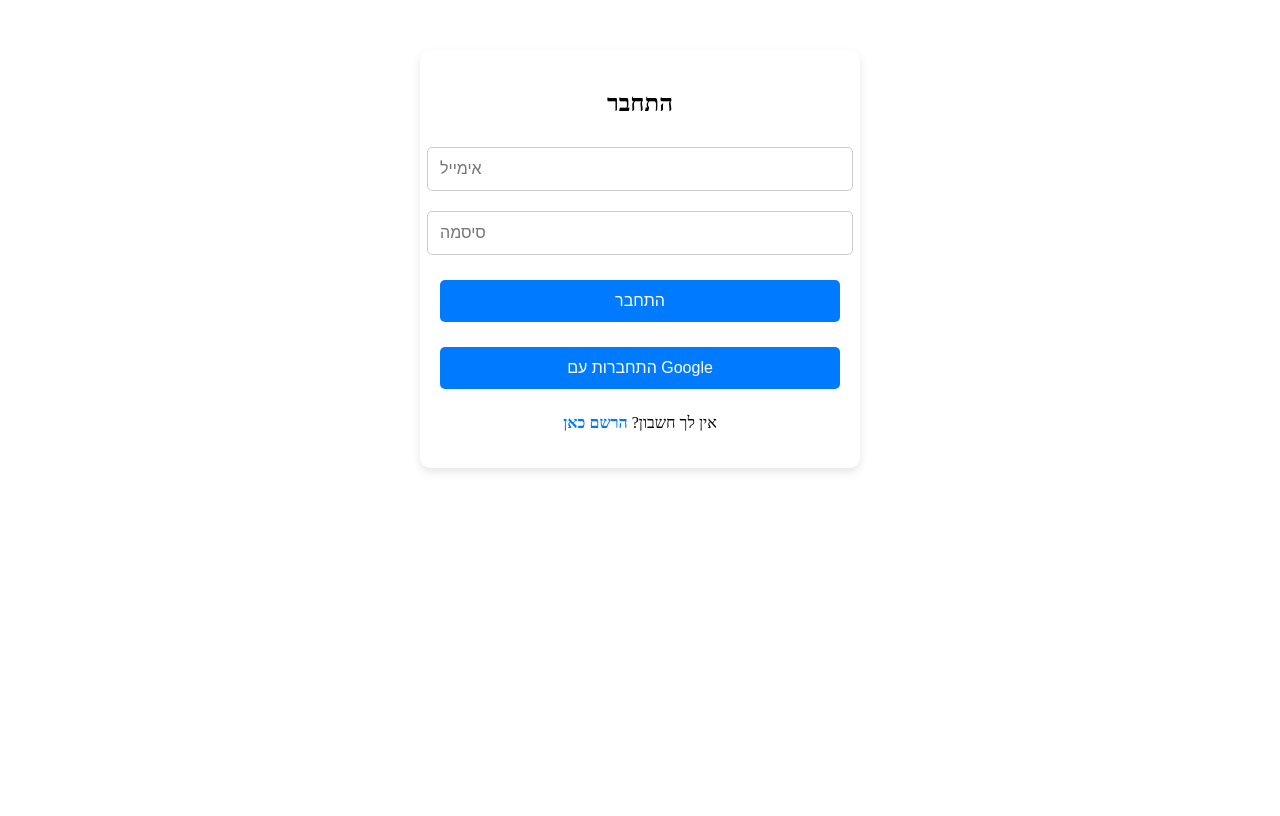
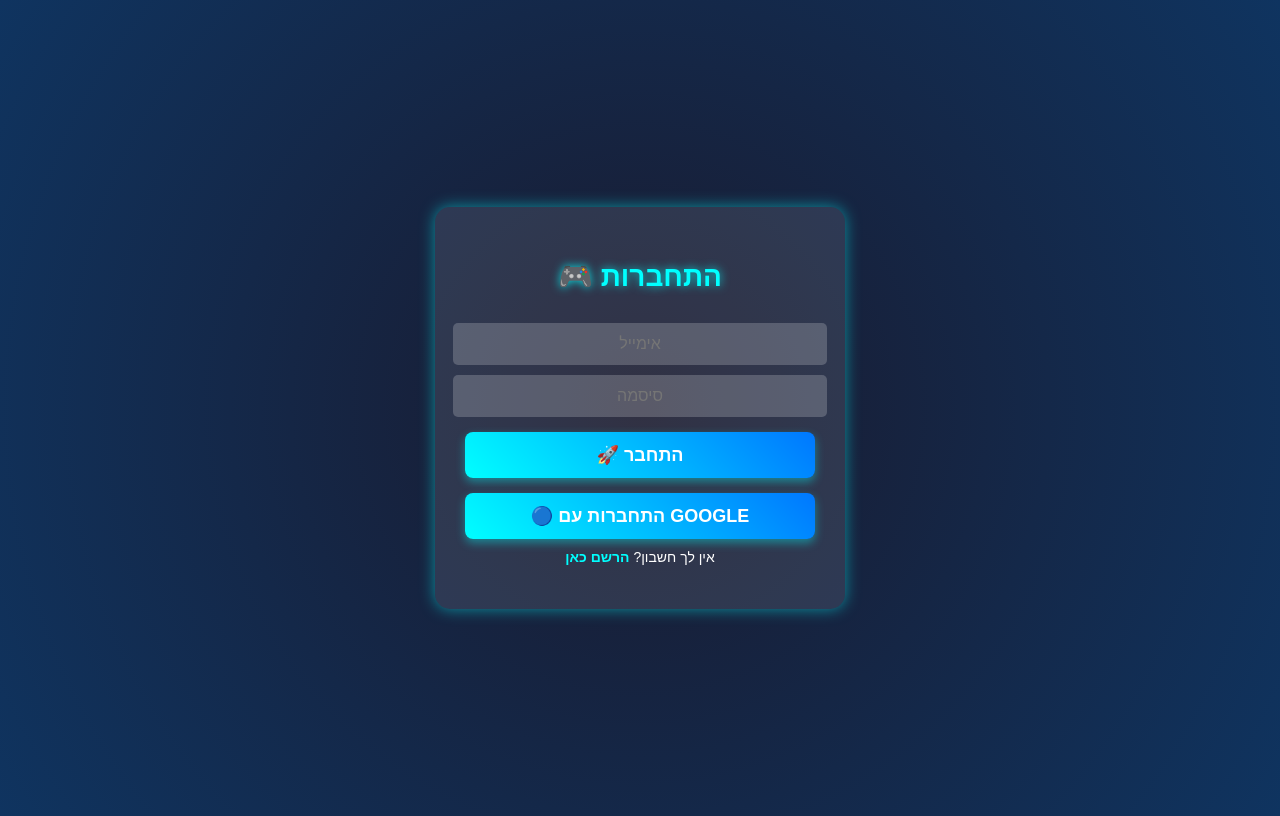
Before and after one commit to orabitbol/Cosmic-Coin, a React (Vite) app: page /login in a window 1280 px wide. Built offline with nearby package versions, Linux system fonts and the light colour scheme; no server answers.

Commit message:
add changes in login

```diff
--- a/src/component/login/Login.tsx
+++ b/src/component/login/Login.tsx
@@ -42,7 +42,7 @@ const Login = observer(() => {
           <p>אתה כבר מחובר, מעביר ללובי...</p>
         ) : (
           <form onSubmit={handleSignIn} className="login-form">
-          <h2>התחבר</h2>
+            <h2>🎮 התחברות</h2>
             {error && <p className="error-message">{error}</p>}
 
             <div className="input-group">
@@ -66,11 +66,11 @@ const Login = observer(() => {
             </div>
 
             <button type="submit" disabled={isLoading}>
-            {isLoading ? "מתחבר..." : "התחבר"}
+              {isLoading ? "🔄 מתחבר..." : "🚀 התחבר"}
             </button>
 
             <button type="button" onClick={signInWithGoogle} disabled={isLoading}>
-            התחברות עם Google
+              🔵 התחברות עם Google
             </button>
 
             <p>אין לך חשבון? <Link to="/signup">הרשם כאן</Link></p>
@@ -78,6 +78,7 @@ const Login = observer(() => {
         )}
       </div>
     );
+
 });
 
 export default Login;
--- a/src/component/login/login.scss
+++ b/src/component/login/login.scss
@@ -1,22 +1,34 @@
+// 🎮 רקע כללי של העמוד
+body {
+  background: radial-gradient(circle, #1a1a2e, #0f3460);
+  color: #fff;
+  font-family: "Poppins", sans-serif;
+}
+
+// 🎮 עיצוב הקונטיינר - מרכז את ה-Form באמצע המסך
 .login-container {
-  max-width: 400px;
-  margin: 50px auto;
-  padding: 20px;
+  display: flex;
+  justify-content: center;
+  align-items: center;
+  height: 100vh; // גורם ל-Form להיות במרכז המסך
+}
+
+// 🎮 תיבת התחברות - עיצוב ניאוני
+.login-form {
+  background: rgba(255, 255, 255, 0.1);
+  padding: 30px;
+  border-radius: 15px;
+  box-shadow: 0 0 15px rgba(0, 255, 255, 0.5);
   text-align: center;
-  background: #fff;
-  border-radius: 10px;
-  box-shadow: 0 4px 10px rgba(0, 0, 0, 0.1);
+  width: 350px;
   animation: fadeIn 0.5s ease-in-out;
 
-  .login-form {
-    display: flex;
-    flex-direction: column;
-    gap: 15px;
-  }
-
   h2 {
-    font-size: 24px;
-    margin-bottom: 10px;
+    font-size: 28px;
+    margin-bottom: 20px;
+    text-transform: uppercase;
+    color: #00ffff;
+    text-shadow: 0 0 10px rgba(0, 255, 255, 0.8);
   }
 
   .input-group {
@@ -28,66 +40,94 @@
   input {
     width: 100%;
     padding: 12px;
-    margin-top: 5px;
-    border: 1px solid #ccc;
+    margin-top: 10px;
+    border: none;
     border-radius: 5px;
     font-size: 16px;
+    background: rgba(255, 255, 255, 0.2);
+    color: #fff;
+    outline: none;
+    transition: 0.3s;
+    text-align: center;
+
+    &:focus {
+      box-shadow: 0 0 10px rgba(0, 255, 255, 0.8);
+    }
   }
 
+  // 🎮 עיצוב כפתורים עם אפקטים של גיימינג
   button {
     width: 100%;
     padding: 12px;
-    margin-top: 10px;
-    background-color: #007bff;
-    color: white;
+    margin-top: 15px;
     border: none;
-    border-radius: 5px;
-    font-size: 16px;
+    border-radius: 8px;
+    font-size: 18px;
+    font-weight: bold;
     cursor: pointer;
-    transition: background 0.3s;
+    transition: 0.3s;
+    text-transform: uppercase;
+    color: #fff;
+    background: linear-gradient(45deg, #00ffff, #0077ff);
+    box-shadow: 0 4px 10px rgba(0, 255, 255, 0.4);
 
     &:hover {
-      background-color: #0056b3;
+      background: linear-gradient(45deg, #0077ff, #00ffff);
+      transform: scale(1.05);
     }
 
     &:disabled {
-      background-color: #ccc;
+      background: gray;
       cursor: not-allowed;
     }
   }
 
+  // 🎮 הודעת שגיאה עם אנימציה ניאונית
   .error-message {
-    color: red;
+    color: #ff4444;
     font-weight: bold;
-    background: rgba(255, 0, 0, 0.1);
+    background: rgba(255, 0, 0, 0.2);
     padding: 10px;
     border-radius: 5px;
-    margin-bottom: 10px;
-    animation: fadeIn 0.5s ease-in-out;
+    margin-top: 10px;
+    box-shadow: 0 0 10px rgba(255, 0, 0, 0.7);
+    animation: shake 0.5s ease-in-out;
   }
 
   p {
     margin-top: 10px;
+    font-size: 14px;
   }
 
   a {
-    color: #007bff;
+    color: #00ffff;
+    font-weight: bold;
     text-decoration: none;
-    font-weight: bold;
+    transition: 0.3s;
 
     &:hover {
-      text-decoration: underline;
+      text-shadow: 0 0 10px rgba(0, 255, 255, 0.8);
     }
   }
 }
 
+// 🎮 אנימציית כניסה
 @keyframes fadeIn {
   from {
     opacity: 0;
-    transform: translateY(20px);
+    transform: scale(0.9);
   }
   to {
     opacity: 1;
-    transform: translateY(0);
+    transform: scale(1);
   }
 }
+
+// 🎮 אנימציית שגיאה (רעידות)
+@keyframes shake {
+  0% { transform: translateX(-5px); }
+  25% { transform: translateX(5px); }
+  50% { transform: translateX(-5px); }
+  75% { transform: translateX(5px); }
+  100% { transform: translateX(0); }
+}
```
Lines whose indentation alone changed are shown as unchanged.
